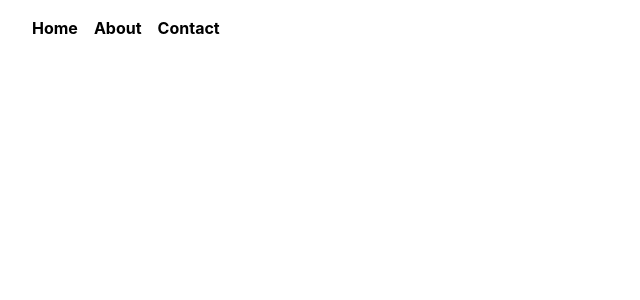
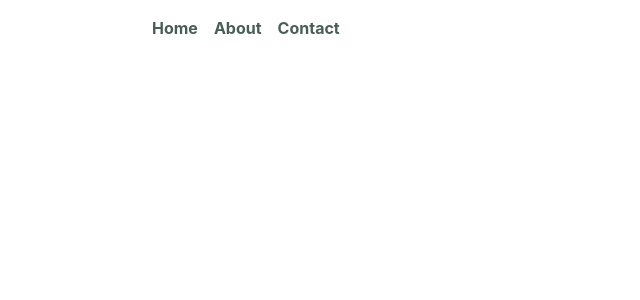
Before and after one commit to OpeDada/new-little, a React (Create React App) app: page / in a window 1280 px wide. Shown: the top 300 px of the page, without its empty margins (0-640 px from the left). Built offline with nearby package versions, Linux system fonts and the light colour scheme.

Commit message:
add custom tailwind css code

```diff
--- a/tailwind.config.js
+++ b/tailwind.config.js
@@ -1,10 +1,37 @@
 /** @type {import('tailwindcss').Config} */
 module.exports = {
-  content: [
-    "./src/**/*.{js,jsx,ts,tsx}",
-],
+  content: ["./src/**/*.{js,jsx,ts,tsx}"],
   theme: {
-    extend: {},
+    screens: {
+      sm: "480px",
+      md: "768px",
+      lg: "976px",
+      xl: "1440px",
+    },
+    colors: {
+      green: "#495E57",
+      yellow: "#F4CE14",
+      orange: "#EE9972",
+      "orange-light": "#FBDABB",
+      "gray-light": "#EDEFEE",
+      "gray-dark": "#333333",
+      blue: "#1fb6ff",
+      pink: "#ff49db",
+      gray: "#8492a6",
+    },
+    fontFamily: {
+      sans: ["Graphik", "sans-serif"],
+      serif: ["Merriweather", "serif"],
+    },
+    extend: {
+      spacing: {
+        128: "32rem",
+        144: "36rem",
+      },
+      borderRadius: {
+        "4xl": "2rem",
+      },
+    },
   },
   plugins: [],
 };
```
